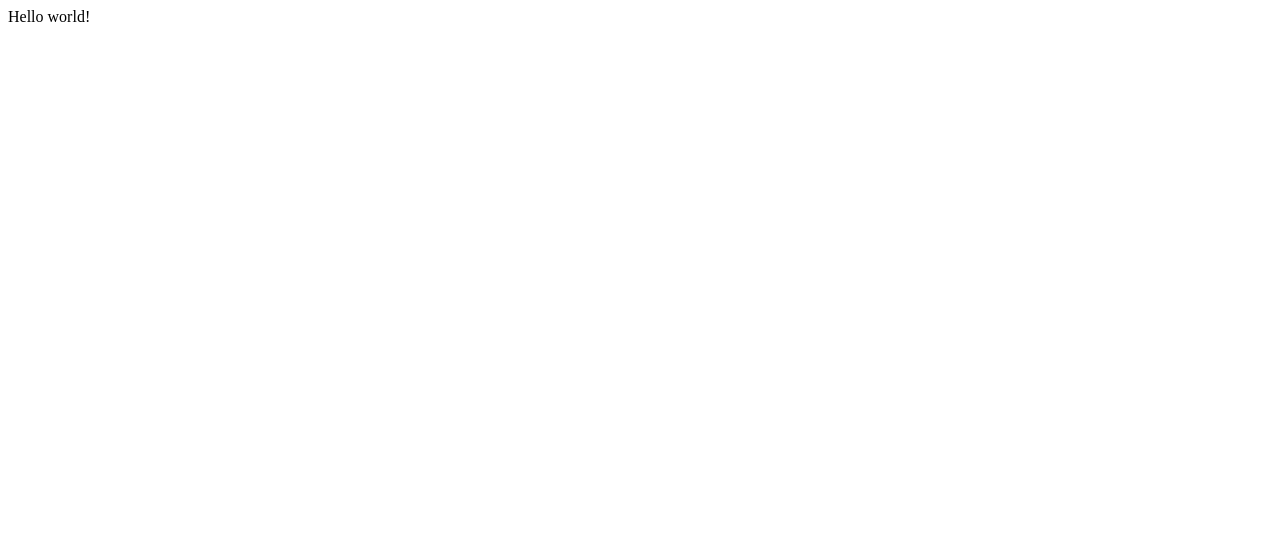
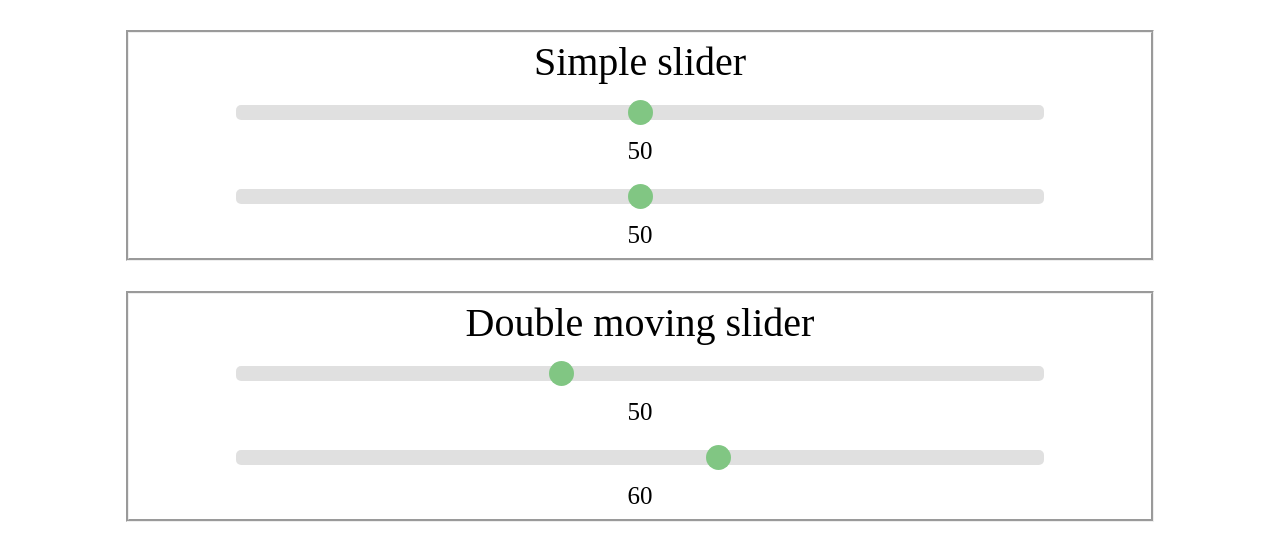
Before and after one commit to biczotamas/lp-example, a plain HTML site: page index.html in a window 1280 px wide. Drawn offline with nearby package versions, Linux system fonts and the light colour scheme.

Commit message:
Create sliders with different behaviours

```diff
--- a/index.html
+++ b/index.html
@@ -2,14 +2,35 @@
 <html>
 
 <head>
-  <script type="text/javascript" src="https://cdnjs.cloudflare.com/ajax/libs/vue/2.5.13/vue.min.js" ></script>
+  <title>Slider test</title>
+  <script type="text/javascript" src="https://cdnjs.cloudflare.com/ajax/libs/vue/2.5.13/vue.min.js"></script>
+  <link rel="stylesheet" href="slider.css">
 </head>
 
 <body>
-  <div id="app">
+  <div id="simpleSlider" class="slidecontainer">
     {{ message }}
+    <input type="range" min="0" max="100" value={{firstSliderValue}} class="slider" v-model="firstSliderValue">
+    <span class=sliderValue>
+        {{ firstSliderValue }}
+    </span>
+    <input type="range" min="0" max="100" value={{secondSliderValue}} class="slider" v-model="secondSliderValue" disabled>
+    <span class=sliderValue>
+        {{ secondSliderValue }}
+    </span>
   </div>
-  <script type="text/javascript" src="slider.js" ></script>
+  <div id="doubleSlider" class="slidecontainer">
+    {{ message }}
+    <input type="range" min="0" max="100" value={{firstSliderValue}} class="slider" v-model="firstSliderValue" ref=firstSlider>
+    <span class=sliderValue>
+        {{ firstSliderValue }}
+    </span>
+    <input type="range" min="0" max="100" value={{secondSliderValue}} class="slider" v-model="secondSliderValue" ref=secondSlider disabled>
+    <span class=sliderValue>
+        {{ secondSliderValue }}
+    </span>
+  </div>
+  <script type="text/javascript" src="slider.js"></script>
 </body>
 
 </html>
--- /dev/null
+++ b/slider.css
@@ -0,0 +1,44 @@
+.slidecontainer {
+  text-align: center;
+  font-size: 40px;
+  border-style: groove;
+  width: 80%;
+  margin-left: auto;
+  margin-right: auto;
+  margin-top: 30px;
+  padding: 5px;
+}
+
+.slider {
+  -webkit-appearance: none;
+  height: 15px;
+  width: 80%;
+  margin-left: auto;
+  margin-right: auto;
+  margin-top: 20px;
+  display: block;
+  opacity: 0.7;
+  background: #d3d3d3;
+  -webkit-transition: .2s;
+  transition: opacity .2s;
+  border-radius: 5px;
+}
+
+.slider:hover {
+  opacity: 1;
+}
+
+.slider::-webkit-slider-thumb {
+    -webkit-appearance: none;
+    appearance: none;
+    width: 25px;
+    height: 25px;
+    background: #4CAF50;
+    cursor: pointer;
+    border-radius: 50%;
+}
+
+.sliderValue {
+  text-align: center;
+  font-size: 25px;
+}
--- a/slider.js
+++ b/slider.js
@@ -1,6 +1,33 @@
-var app = new Vue({
-  el: "#app",
+var simpleSlider = new Vue({
+  el: "#simpleSlider",
   data: {
-    message: "Hello world!"
+    message: "Simple slider",
+    firstSliderValue: 50,
+    secondSliderValue: 50
+  },
+  watch: {
+    firstSliderValue: function(newVal, oldVal) {
+      var diff = newVal - oldVal;
+      this.secondSliderValue -= diff;
+    }
   }
 })
+
+var doubleSlider = new Vue({
+  el: "#doubleSlider",
+  data: {
+    message: "Double moving slider",
+    firstSliderValue: 50,
+    secondSliderValue: 60
+  },
+  watch: {
+    firstSliderValue: function(newVal, oldVal) {
+      var diff = 2 * (newVal - oldVal);
+      this.secondSliderValue -= diff;
+    }
+  },
+  mounted() {
+    this.$refs.firstSlider.max = this.secondSliderValue + (this.$refs.secondSlider.max - this.secondSliderValue) / 2;
+    this.$refs.firstSlider.min = this.secondSliderValue - (this.secondSliderValue - this.$refs.secondSlider.min) / 2;
+  }
+})
```
